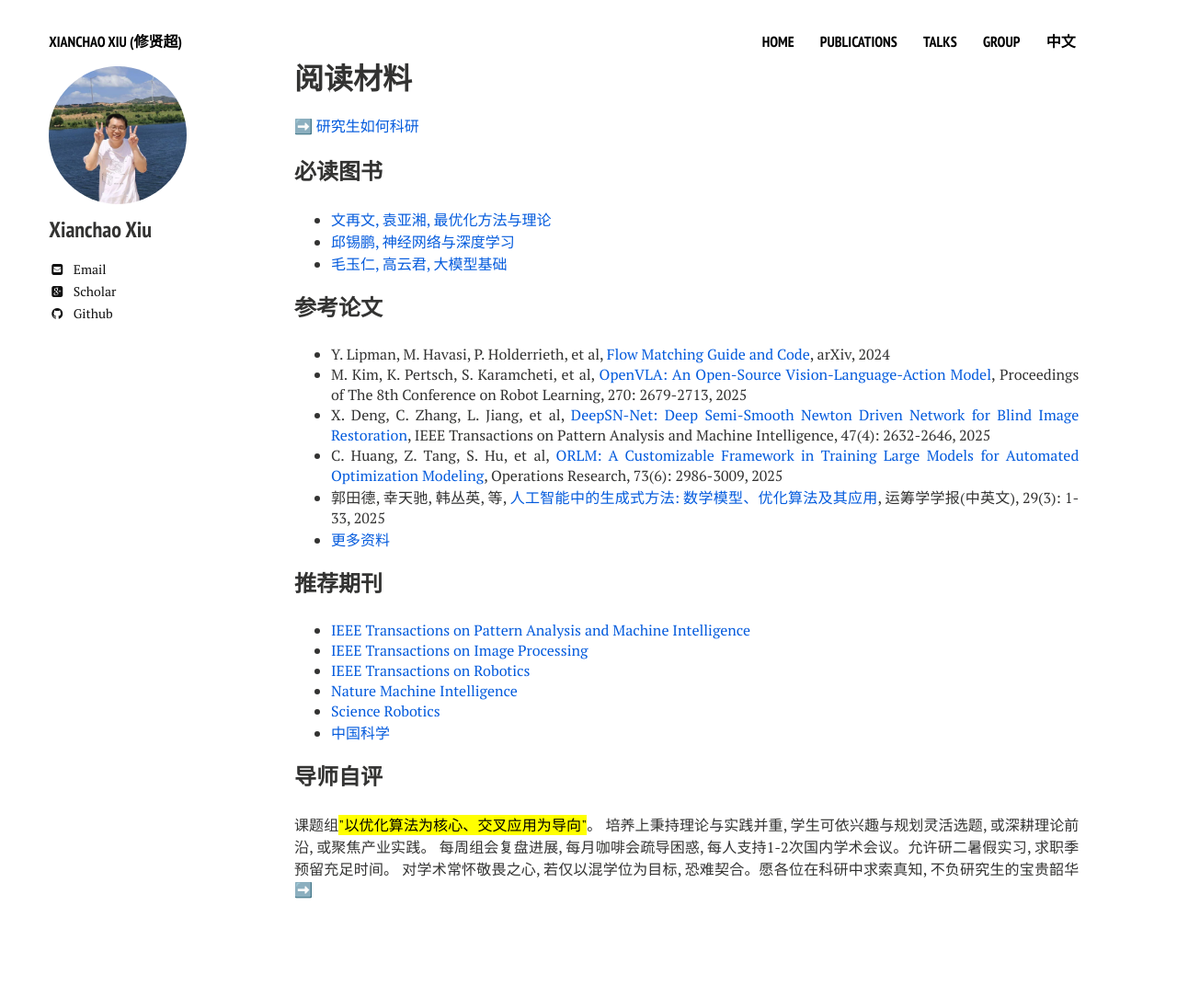
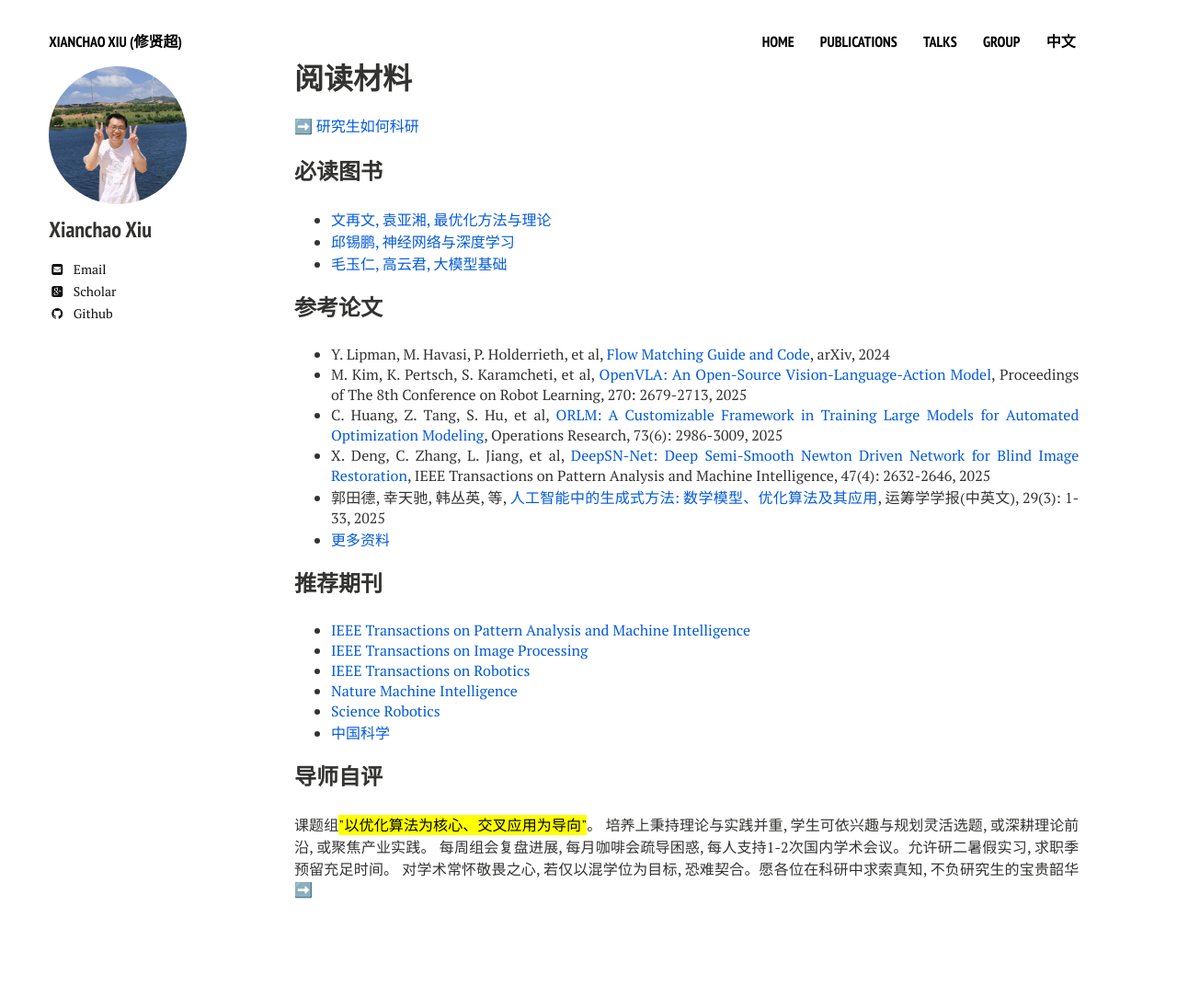
Before and after one commit to xianchaoxiu/xianchaoxiu.github.io, a Jekyll site: the page built from chinese/reading/index.md, in a window 1280 px wide. Shown: the whole page at 92% size. Built offline with Jekyll 4.4.1, drawn with Linux system fonts in a browser that asks for light colours; nearby versions of some CDN libraries.

Commit message:
Update index.md

```diff
--- a/chinese/reading/index.md
+++ b/chinese/reading/index.md
@@ -17,8 +17,8 @@ share: false
 ### 参考论文
 * Y. Lipman, M. Havasi, P. Holderrieth, et al, <a href="https://doi.org/10.48550/arXiv.2412.06264" class="textlink" target="_blank">Flow Matching Guide and Code</a>, arXiv, 2024 <br>
 * M. Kim, K. Pertsch, S. Karamcheti, et al, <a href="https://proceedings.mlr.press/v270/kim25c.html" class="textlink" target="_blank">OpenVLA: An Open-Source Vision-Language-Action Model</a>, Proceedings of The 8th Conference on Robot Learning, 270: 2679-2713, 2025 <br>
+* C. Huang, Z. Tang, S. Hu, et al, <a href="https://doi.org/10.1287/opre.2024.1233" class="textlink" target="_blank">ORLM: A Customizable Framework in Training Large Models for Automated Optimization Modeling</a>, Operations Research, 73(6): 2986-3009, 2025 <br>
 * X. Deng, C. Zhang, L. Jiang, et al, <a href="https://doi.org/10.1109/TPAMI.2024.3525089" class="textlink" target="_blank">DeepSN-Net: Deep Semi-Smooth Newton Driven Network for Blind Image Restoration</a>, IEEE Transactions on Pattern Analysis and Machine Intelligence, 47(4): 2632-2646, 2025 <br>
-* C. Huang, Z. Tang, S. Hu, et al, <a href="https://doi.org/10.1287/opre.2024.1233" class="textlink" target="_blank">ORLM: A Customizable Framework in Training Large Models for Automated Optimization Modeling</a>, Operations Research, 73(6): 2986-3009, 2025 <br>
 * 郭田德, 幸天驰, 韩丛英, 等, <a href=" https://www.ort.shu.edu.cn/CN/Y2025/V29/I3/1" class="textlink" target="_blank">人工智能中的生成式方法: 数学模型、优化算法及其应用</a>, 运筹学学报(中英文), 29(3): 1-33, 2025<br>
 * <a href="https://xianchaoxiu.github.io/chinese/reading/what/" class="textlink" target="_blank"> 更多资料 </a><br>
 
```
